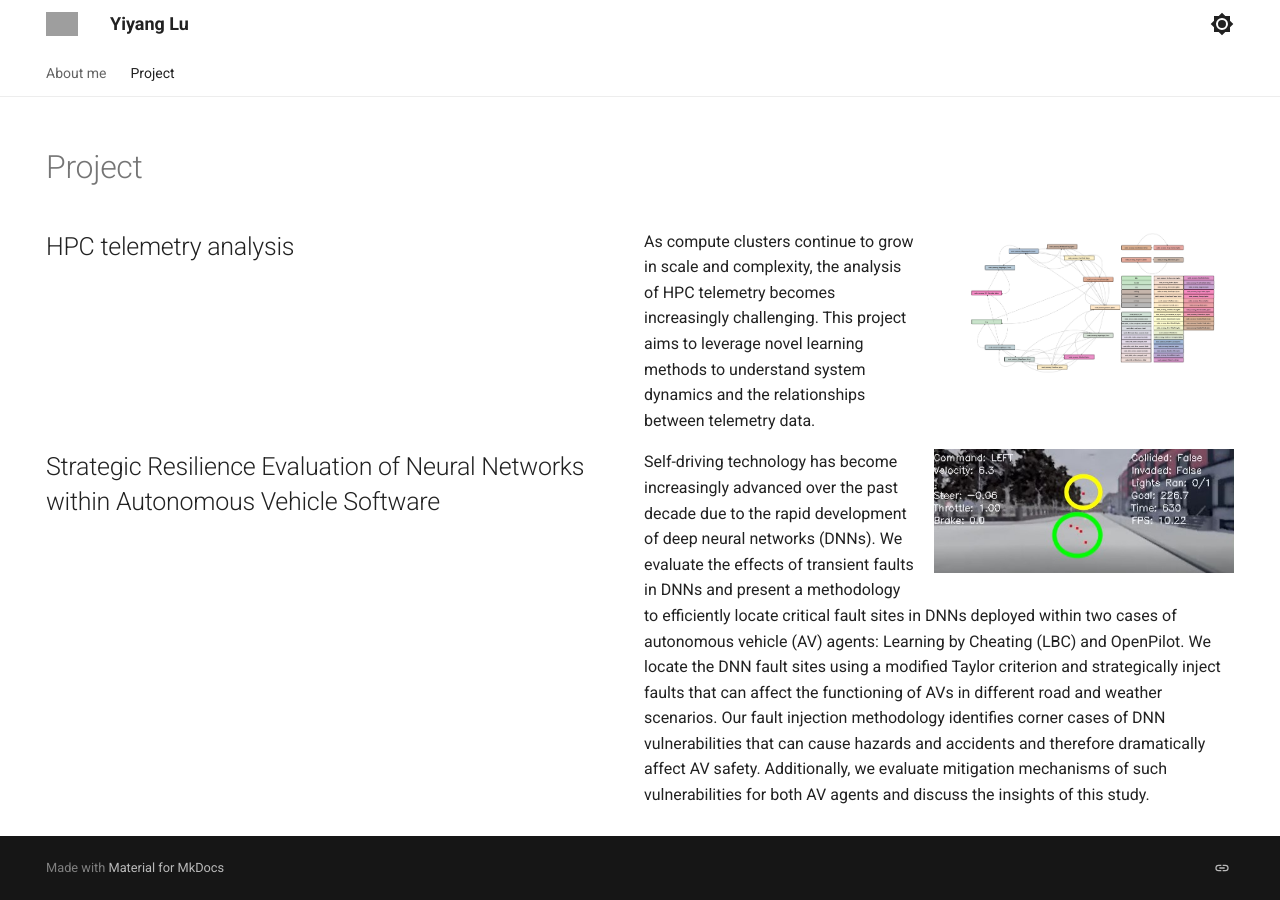
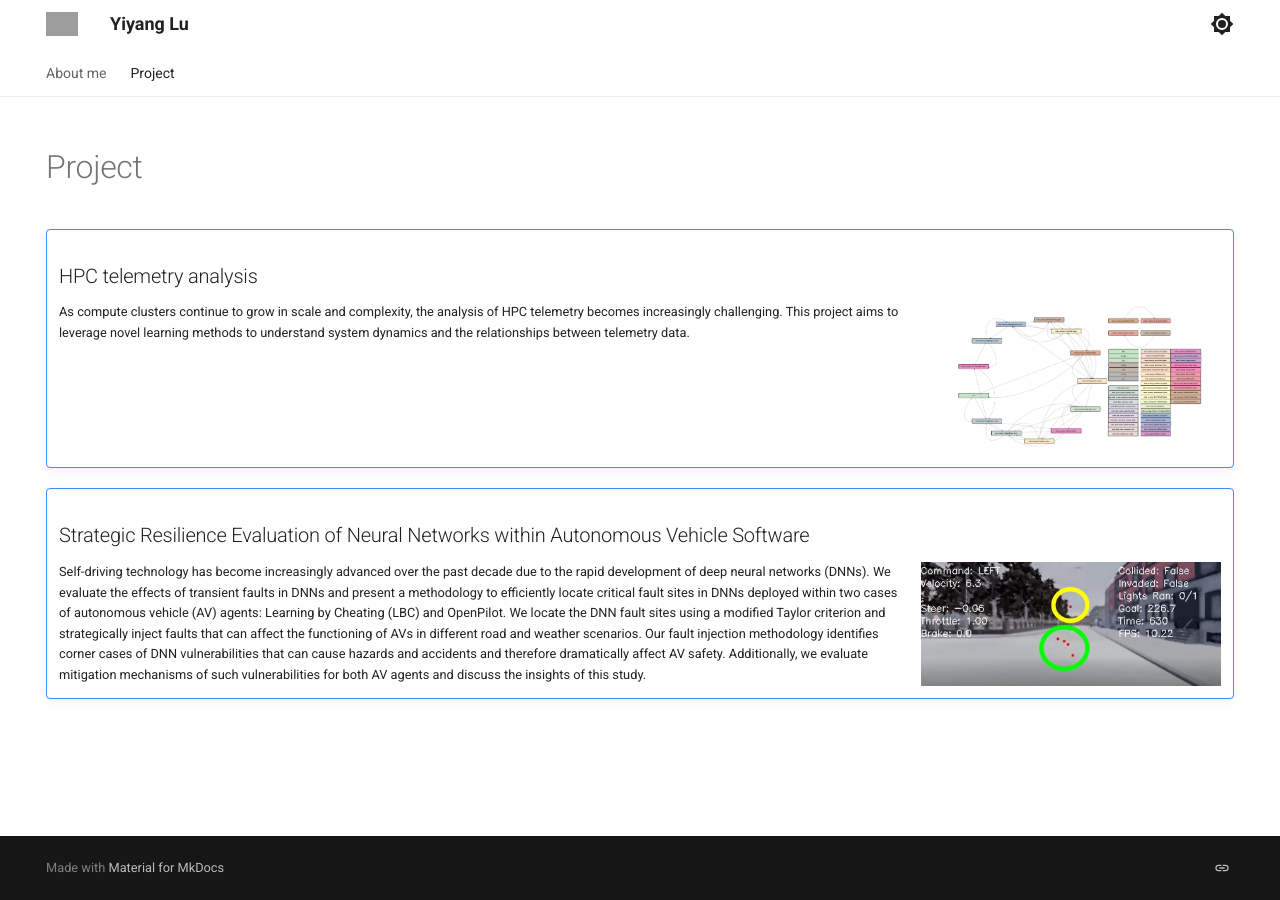
Before and after one commit to YiyangLu/yiyanglu.github.io, an MkDocs documentation site: the page built from docs/project.md, in a window 1280 px wide. Built offline with MkDocs 1.6.1 and Material for MkDocs 9.7.7, drawn with Linux system fonts in a browser that asks for light colours; grey boxes are pictures that could not be loaded.

Commit message:
Update project.md to focus on HPC telemetry analysis and strategic resilience evaluation of neural networks within autonomous vehicle software

```diff
--- a/docs/project.md
+++ b/docs/project.md
@@ -8,14 +8,12 @@ hide:
 ---
 # Project
 
-<div class="grid" markdown>
-## HPC telemetry analysis
-![portrait](assets/project/sc_poster_graph.png){width="300", align=right}
-As compute clusters continue to grow in scale and complexity, the analysis of HPC telemetry becomes increasingly challenging. This project aims to leverage novel learning methods to understand system dynamics and the relationships between telemetry data.
-</div>
+!!! note ""
+    ## HPC telemetry analysis
+    ![portrait](assets/project/sc_poster_graph.png){width="300", align=right}
+    As compute clusters continue to grow in scale and complexity, the analysis of HPC telemetry becomes increasingly challenging. This project aims to leverage novel learning methods to understand system dynamics and the relationships between telemetry data.
 
-<div class="grid" markdown>
-## Strategic Resilience Evaluation of Neural Networks within Autonomous Vehicle Software
-![portrait](assets/project/lbc_left_turn.jpg){width="300", align=right}
-Self-driving technology has become increasingly advanced over the past decade due to the rapid development of deep neural networks (DNNs). We evaluate the effects of transient faults in DNNs and present a methodology to efficiently locate critical fault sites in  DNNs deployed within two cases of autonomous vehicle (AV) agents: Learning by Cheating (LBC) and OpenPilot. We locate the DNN fault sites using a modified Taylor criterion and strategically inject faults that can affect the functioning of AVs in different road and weather scenarios. Our fault injection methodology identifies corner cases of DNN vulnerabilities that can cause hazards and accidents and therefore dramatically affect AV safety. Additionally, we evaluate mitigation mechanisms of such vulnerabilities for both AV agents and discuss the insights of this study.
-</div>
+!!! note ""
+    ## Strategic Resilience Evaluation of Neural Networks within Autonomous Vehicle Software
+    ![portrait](assets/project/lbc_left_turn.jpg){width="300", align=right}
+    Self-driving technology has become increasingly advanced over the past decade due to the rapid development of deep neural networks (DNNs). We evaluate the effects of transient faults in DNNs and present a methodology to efficiently locate critical fault sites in  DNNs deployed within two cases of autonomous vehicle (AV) agents: Learning by Cheating (LBC) and OpenPilot. We locate the DNN fault sites using a modified Taylor criterion and strategically inject faults that can affect the functioning of AVs in different road and weather scenarios. Our fault injection methodology identifies corner cases of DNN vulnerabilities that can cause hazards and accidents and therefore dramatically affect AV safety. Additionally, we evaluate mitigation mechanisms of such vulnerabilities for both AV agents and discuss the insights of this study.
```
